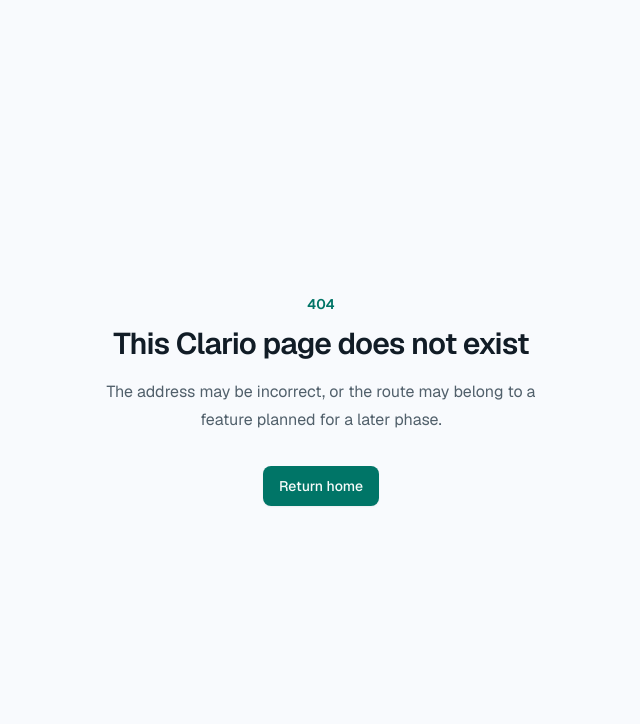
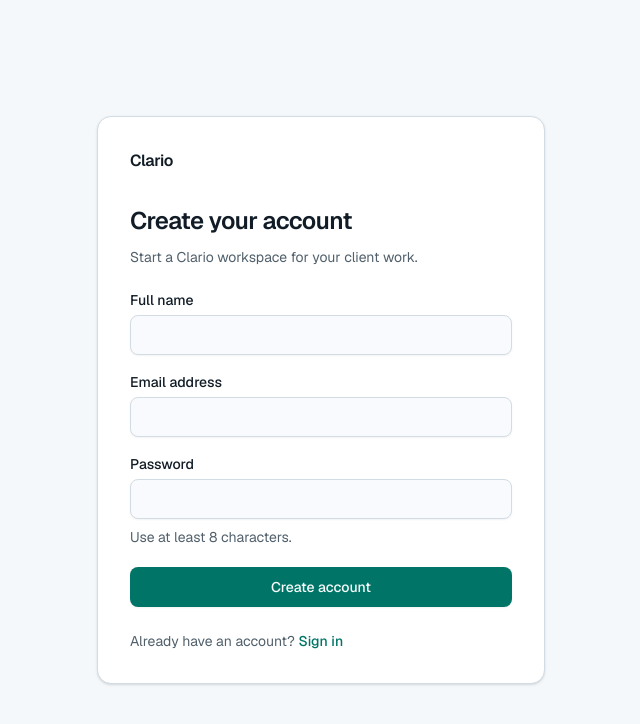
Before and after one commit to Alan-N-Pereira/clario, a Next.js app: page /auth/sign-up in a window 1280 px wide. Before the commit this address had no page. Shown: the top 724 px of the page, without its empty margins (319-959 px from the left). Built offline with nearby package versions, Linux system fonts and the light colour scheme; no server answers.

Commit message:
feat: add email password authentication

```diff
--- /dev/null
+++ b/src/app/(auth)/auth/check-email/page.tsx
@@ -0,0 +1,33 @@
+import Link from "next/link";
+import { MailCheck } from "lucide-react";
+
+export default function CheckEmailPage() {
+  return (
+    <main
+      id="main-content"
+      className="flex min-h-dvh items-center justify-center bg-muted/30 px-4 py-12"
+    >
+      <div className="w-full max-w-md rounded-xl border border-border bg-card p-6 text-center shadow-sm sm:p-8">
+        <div className="mx-auto flex size-12 items-center justify-center rounded-full bg-accent text-accent-foreground">
+          <MailCheck aria-hidden="true" className="size-6" />
+        </div>
+
+        <h1 className="mt-6 text-2xl font-semibold tracking-tight">
+          Check your email
+        </h1>
+
+        <p className="mt-3 leading-7 text-muted-foreground">
+          We sent you a confirmation link. Open it in this browser to verify your
+  email and continue to Clario.
+        </p>
+
+        <Link
+          className="mt-6 inline-block text-sm font-medium text-primary underline-offset-4 hover:underline"
+          href="/auth/sign-in"
+        >
+          Back to sign in
+        </Link>
+      </div>
+    </main>
+  );
+}
--- /dev/null
+++ b/src/app/(auth)/auth/confirm/route.ts
@@ -0,0 +1,32 @@
+import { NextResponse, type NextRequest } from "next/server";
+
+import { createClient } from "@/lib/supabase/server";
+
+export async function GET(request: NextRequest) {
+  const code = request.nextUrl.searchParams.get("code");
+
+  const redirectTo = request.nextUrl.clone();
+  redirectTo.pathname = "/app";
+  redirectTo.search = "";
+
+  if (code) {
+    const supabase = await createClient();
+
+    const { error } = await supabase.auth.exchangeCodeForSession(code);
+
+    if (!error) {
+      return NextResponse.redirect(redirectTo);
+    }
+
+    console.error("Supabase email confirmation code exchange failed", {
+      code: error.code,
+      message: error.message,
+      status: error.status,
+    });
+  }
+
+  redirectTo.pathname = "/auth/sign-in";
+  redirectTo.searchParams.set("error", "confirmation");
+
+  return NextResponse.redirect(redirectTo);
+}
--- /dev/null
+++ b/src/app/(auth)/auth/sign-in/page.tsx
@@ -0,0 +1,91 @@
+import Link from "next/link";
+
+import { Button } from "@/components/ui/button";
+import { Field, FieldError } from "@/components/ui/field";
+import { Input } from "@/components/ui/input";
+import { Label } from "@/components/ui/label";
+import { signIn } from "@/features/auth/actions";
+
+type SignInPageProps = {
+  searchParams: Promise<{
+    error?: string;
+  }>;
+};
+
+export default async function SignInPage({
+  searchParams,
+}: SignInPageProps) {
+  const { error } = await searchParams;
+
+  return (
+    <main
+      id="main-content"
+      className="flex min-h-dvh items-center justify-center bg-muted/30 px-4 py-12"
+    >
+      <div className="w-full max-w-md rounded-xl border border-border bg-card p-6 shadow-sm sm:p-8">
+        <Link
+          className="font-semibold tracking-tight"
+          href="/"
+        >
+          Clario
+        </Link>
+
+        <h1 className="mt-8 text-2xl font-semibold tracking-tight">
+          Sign in
+        </h1>
+
+        <p className="mt-2 text-sm leading-6 text-muted-foreground">
+          Continue to your Clario workspace.
+        </p>
+
+        {error ? (
+          <FieldError className="mt-5">
+            {error === "credentials"
+                ? "The email or password is incorrect."
+                : error === "confirmation"
+                    ? "The confirmation link is invalid or has expired."
+                    : "Check the form and try again."}
+          </FieldError>
+        ) : null}
+
+        <form action={signIn} className="mt-6 grid gap-5">
+          <Field>
+            <Label htmlFor="email">Email address</Label>
+            <Input
+              autoComplete="email"
+              id="email"
+              name="email"
+              required
+              type="email"
+            />
+          </Field>
+
+          <Field>
+            <Label htmlFor="password">Password</Label>
+            <Input
+              autoComplete="current-password"
+              id="password"
+              name="password"
+              required
+              type="password"
+            />
+          </Field>
+
+          <Button className="w-full" type="submit">
+            Sign in
+          </Button>
+        </form>
+
+        <p className="mt-6 text-sm text-muted-foreground">
+          New to Clario?{" "}
+          <Link
+            className="font-medium text-primary underline-offset-4 hover:underline"
+            href="/auth/sign-up"
+          >
+            Create an account
+          </Link>
+        </p>
+      </div>
+    </main>
+  );
+}
--- /dev/null
+++ b/src/app/(auth)/auth/sign-up/page.tsx
@@ -0,0 +1,109 @@
+import Link from "next/link";
+
+import { signUp } from "@/features/auth/actions";
+import { Button } from "@/components/ui/button";
+import { Field, FieldError } from "@/components/ui/field";
+import { Input } from "@/components/ui/input";
+import { Label } from "@/components/ui/label";
+
+type SignUpPageProps = {
+  searchParams: Promise<{
+    error?: string;
+  }>;
+};
+
+export default async function SignUpPage({
+  searchParams,
+}: SignUpPageProps) {
+  const { error } = await searchParams;
+
+  return (
+    <main
+      id="main-content"
+      className="flex min-h-dvh items-center justify-center bg-muted/30 px-4 py-12"
+    >
+      <div className="w-full max-w-md rounded-xl border border-border bg-card p-6 shadow-sm sm:p-8">
+        <Link
+          className="font-semibold tracking-tight"
+          href="/"
+        >
+          Clario
+        </Link>
+
+        <h1 className="mt-8 text-2xl font-semibold tracking-tight">
+          Create your account
+        </h1>
+
+        <p className="mt-2 text-sm leading-6 text-muted-foreground">
+          Start a Clario workspace for your client work.
+        </p>
+
+        {error ? (
+          <FieldError className="mt-5">
+            {error === "invalid"
+              ? "Check the form and try again."
+              : "We could not create your account. Try again."}
+          </FieldError>
+        ) : null}
+
+        <form action={signUp} className="mt-6 grid gap-5">
+          <Field>
+            <Label htmlFor="fullName">Full name</Label>
+            <Input
+              autoComplete="name"
+              id="fullName"
+              maxLength={100}
+              name="fullName"
+              required
+            />
+          </Field>
+
+          <Field>
+            <Label htmlFor="email">Email address</Label>
+            <Input
+              autoComplete="email"
+              id="email"
+              name="email"
+              required
+              type="email"
+            />
+          </Field>
+
+          <Field>
+            <Label htmlFor="password">Password</Label>
+            <Input
+              aria-describedby="password-help"
+              autoComplete="new-password"
+              id="password"
+              minLength={8}
+              name="password"
+              required
+              type="password"
+            />
+
+            <p
+              className="text-sm text-muted-foreground"
+              id="password-help"
+            >
+              Use at least 8 characters.
+            </p>
+          </Field>
+
+          <Button className="w-full" type="submit">
+            Create account
+          </Button>
+        </form>
+
+        <p className="mt-6 text-sm text-muted-foreground">
+          Already have an account?{" "}
+          <Link
+            className="font-medium text-primary underline-offset-4 hover:underline"
+            href="/auth/sign-in"
+          >
+            Sign in
+          </Link>
+        </p>
+      </div>
+    </main>
+  );
+}
--- /dev/null
+++ b/src/features/auth/actions.ts
@@ -0,0 +1,75 @@
+"use server";
+
+import { redirect } from "next/navigation";
+
+import { signInSchema, signUpSchema } from "@/features/auth/schemas";
+import { getPublicEnv } from "@/lib/env";
+import { createClient } from "@/lib/supabase/server";
+
+export async function signUp(formData: FormData) {
+  const result = signUpSchema.safeParse({
+    fullName: formData.get("fullName"),
+    email: formData.get("email"),
+    password: formData.get("password"),
+  });
+
+  if (!result.success) {
+    redirect("/auth/sign-up?error=invalid");
+  }
+
+  const supabase = await createClient();
+  const { NEXT_PUBLIC_SITE_URL } = getPublicEnv();
+
+  const { error } = await supabase.auth.signUp({
+    email: result.data.email,
+    password: result.data.password,
+    options: {
+      data: {
+        full_name: result.data.fullName,
+      },
+      emailRedirectTo: `${NEXT_PUBLIC_SITE_URL}/auth/confirm`,
+    },
+  });
+
+  if (error) {
+    console.error("Supabase sign-up failed", {
+      code: error.code,
+      message: error.message,
+      status: error.status,
+    });
+
+    redirect("/auth/sign-up?error=signup");
+  }
+
+  redirect("/auth/check-email");
+}
+
+export async function signIn(formData: FormData) {
+  const result = signInSchema.safeParse({
+    email: formData.get("email"),
+    password: formData.get("password"),
+  });
+
+  if (!result.success) {
+    redirect("/auth/sign-in?error=invalid");
+  }
+
+  const supabase = await createClient();
+
+  const { error } = await supabase.auth.signInWithPassword({
+    email: result.data.email,
+    password: result.data.password,
+  });
+
+  if (error) {
+    console.error("Supabase sign-in failed", {
+      code: error.code,
+      message: error.message,
+      status: error.status,
+    });
+
+    redirect("/auth/sign-in?error=credentials");
+  }
+
+  redirect("/app");
+}
--- /dev/null
+++ b/src/features/auth/schemas.ts
@@ -0,0 +1,30 @@
+import * as z from "zod";
+
+export const signUpSchema = z.object({
+  fullName: z
+    .string()
+    .trim()
+    .min(1, "Enter your name.")
+    .max(100, "Name must be 100 characters or fewer."),
+  email: z
+    .string()
+    .trim()
+    .toLowerCase()
+    .pipe(z.email("Enter a valid email address.")),
+  password: z
+    .string()
+    .min(8, "Password must contain at least 8 characters.")
+    .max(72, "Password must contain 72 characters or fewer."),
+});
+
+export const signInSchema = z.object({
+  email: z
+    .string()
+    .trim()
+    .toLowerCase()
+    .pipe(z.email("Enter a valid email address.")),
+  password: z.string().min(1, "Enter your password."),
+});
+
+export type SignUpInput = z.infer<typeof signUpSchema>;
+export type SignInInput = z.infer<typeof signInSchema>;
```
Also changed, not shown: 1 other file (tests, documents, lock files or other folders).
